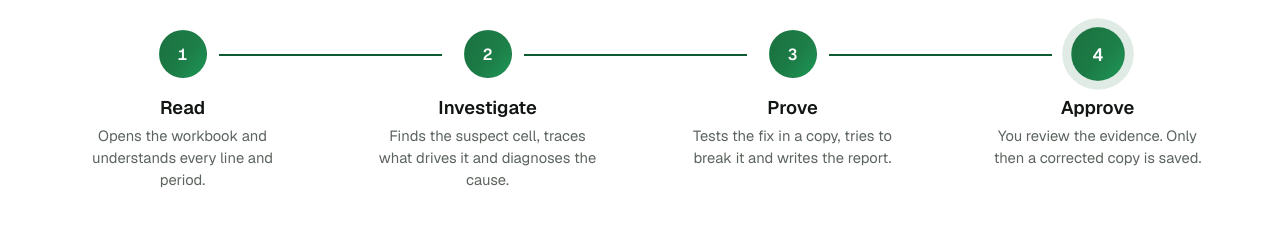
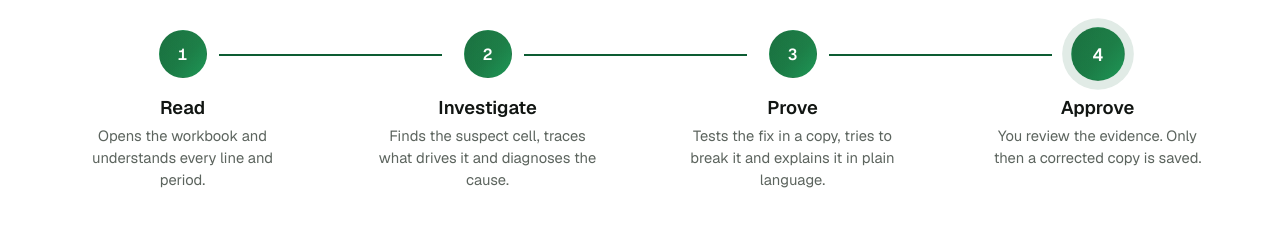
Before and after one commit to ol1ak5/model-x-ray, a React (Vite) app in the folder frontend/: page / in a window 1280 px wide. Shown: the part 2460-2701 px from the top of the page. Built offline with nearby package versions, Linux system fonts and the light colour scheme; no server answers.

Commit message:
docs: Lightning explains each error, it does not write a separate report

```diff
--- a/frontend/src/landing/Sections.tsx
+++ b/frontend/src/landing/Sections.tsx
@@ -64,7 +64,7 @@ export function Cases() {
 const PHASES = [
   ["Read", "Opens the workbook and understands every line and period."],
   ["Investigate", "Finds the suspect cell, traces what drives it and diagnoses the cause."],
-  ["Prove", "Tests the fix in a copy, tries to break it and writes the report."],
+  ["Prove", "Tests the fix in a copy, tries to break it and explains it in plain language."],
   ["Approve", "You review the evidence. Only then a corrected copy is saved."],
 ];
 
@@ -112,7 +112,7 @@ export function Flow() {
 const STACK = [
   ["Nebius Token Factory", "Inference", "Every language-model call runs here, through one OpenAI-compatible endpoint and one key."],
   ["NVIDIA Nemotron 3.5 Super", "Investigator and Verifier", "Judges each suspect cell, reviews the model's logic line by line, and tries to break every proposed fix."],
-  ["Nemotron 3 Super · 3.5 Lightning", "Mapper and reporter", "3 Super labels every line and period of the workbook. Lightning writes the final report."],
+  ["Nemotron 3 Super · 3.5 Lightning", "Mapper and explainer", "3 Super labels every line and period of the workbook. Lightning explains each error in plain language and answers your questions."],
   ["LangGraph", "The agent", "A ten-step state machine with a retry loop, a pause for your approval and saved checkpoints."],
   ["Calculation engine", "Our own", "Parses and recalculates the workbook like Excel: 50 functions, dependency graph, circular references."],
   ["FastAPI + React on Vercel", "The app", "A streaming API and this web app, where you upload a model and approve the fix."],
```
Also changed, not shown: 2 other files (tests, documents, lock files or other folders).
